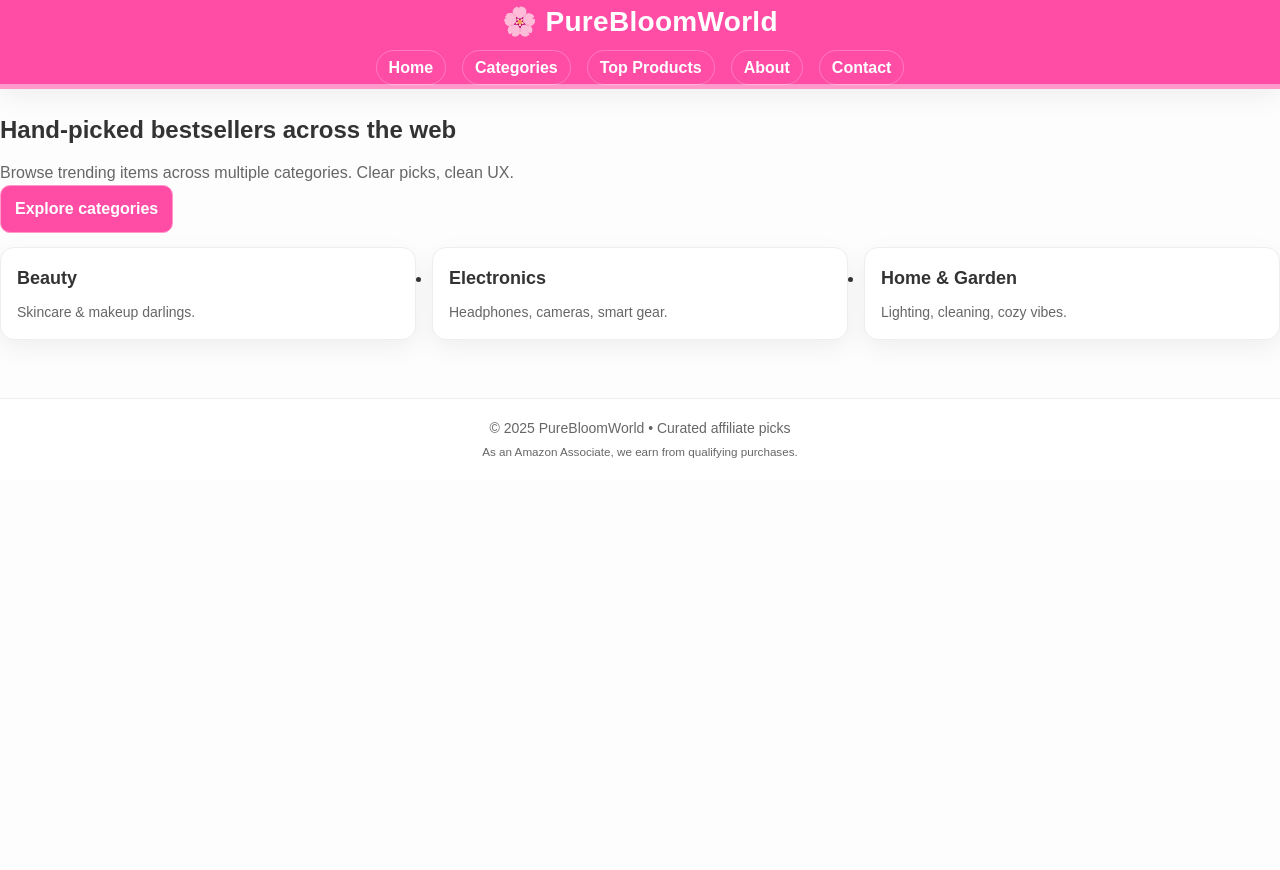
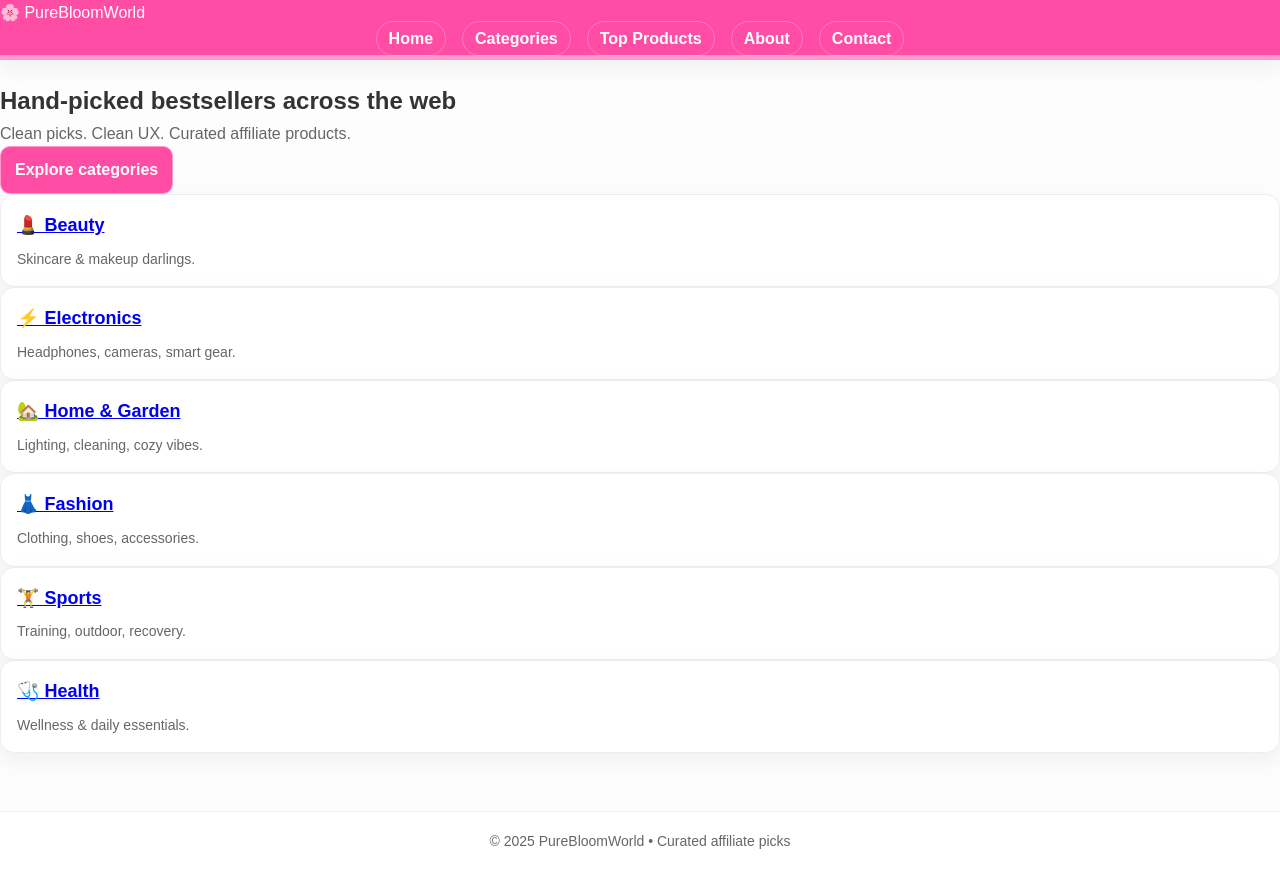
Before and after one commit to Tom-debug-design/purebloomworld-site, a plain HTML site: page index.html in a window 1280 px wide. Before the commit the page ends 800 px from the top, so only its background shows below. Drawn offline with Linux system fonts and the light colour scheme.

Commit message:
Update index.html

```diff
--- a/index.html
+++ b/index.html
@@ -1,47 +1,68 @@
 <!DOCTYPE html>
 <html lang="en">
 <head>
-  <meta charset="utf-8" />
-  <meta name="viewport" content="width=device-width, initial-scale=1" />
+  <meta charset="UTF-8" />
+  <meta name="viewport" content="width=device-width, initial-scale=1.0" />
   <title>PureBloomWorld — Home</title>
   <link rel="stylesheet" href="styles.css" />
 </head>
 <body>
   <header>
-    <div class="wrap">
-      <h1>🌸 PureBloomWorld</h1>
-      <nav>
-        <ul>
-          <li><a href="index.html" aria-current="page">Home</a></li>
+    <nav class="navbar">
+      <div class="logo">🌸 PureBloomWorld</div>
+      <ul class="nav-links">
+        <li><a href="index.html" class="active">Home</a></li>
         <li><a href="categories.html">Categories</a></li>
         <li><a href="top-products.html">Top Products</a></li>
         <li><a href="about.html">About</a></li>
         <li><a href="contact.html">Contact</a></li>
       </ul>
     </nav>
-    </div>
   </header>
 
   <main>
-    <div class="wrap">
-      <h2>Hand-picked bestsellers across the web</h2>
-      <p class="lead">Browse trending items across multiple categories. Clear picks, clean UX.</p>
+    <section class="hero">
+      <h1>Hand-picked bestsellers across the web</h1>
+      <p class="lead">Clean picks. Clean UX. Curated affiliate products.</p>
       <p><a class="btn" href="categories.html">Explore categories</a></p>
-      <ul class="grid">
-        <li class="card"><h3>Beauty</h3><p>Skincare & makeup darlings.</p></li>
-        <li class="card"><h3>Electronics</h3><p>Headphones, cameras, smart gear.</p></li>
-        <li class="card"><h3>Home &amp; Garden</h3><p>Lighting, cleaning, cozy vibes.</p></li>
+    </section>
+
+    <section class="categories">
+      <ul class="category-grid">
+        <li class="card">
+          <a href="beauty.html"><h3>💄 Beauty</h3></a>
+          <p>Skincare &amp; makeup darlings.</p>
+        </li>
+        <li class="card">
+          <a href="electronics.html"><h3>⚡ Electronics</h3></a>
+          <p>Headphones, cameras, smart gear.</p>
+        </li>
+        <li class="card">
+          <a href="home-kitchen.html"><h3>🏡 Home &amp; Garden</h3></a>
+          <p>Lighting, cleaning, cozy vibes.</p>
+        </li>
+        <li class="card">
+          <a href="fashion.html"><h3>👗 Fashion</h3></a>
+          <p>Clothing, shoes, accessories.</p>
+        </li>
+        <li class="card">
+          <a href="sports.html"><h3>🏋️ Sports</h3></a>
+          <p>Training, outdoor, recovery.</p>
+        </li>
+        <li class="card">
+          <a href="health.html"><h3>🩺 Health</h3></a>
+          <p>Wellness &amp; daily essentials.</p>
+        </li>
       </ul>
-    </div>
+    </section>
   </main>
 
   <footer>
-    <div class="wrap">
-      © <span id="year"></span> PureBloomWorld • Curated affiliate picks
-      <br><small>As an Amazon Associate, we earn from qualifying purchases.</small>
-    </div>
+    <p>© <span id="year"></span> PureBloomWorld • Curated affiliate picks</p>
   </footer>
 
-  <script>document.getElementById('year').textContent=new Date().getFullYear();</script>
+  <script>
+    document.getElementById('year').textContent = new Date().getFullYear();
+  </script>
 </body>
 </html>
```
Lines whose indentation alone changed are shown as unchanged.
